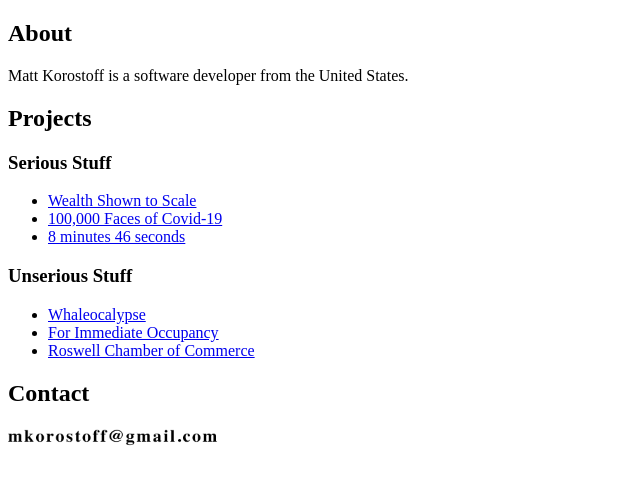
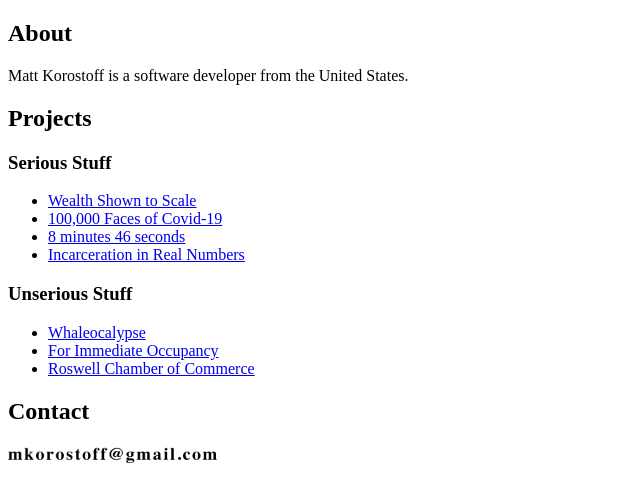
Before and after one commit to MKorostoff/mkorostoff.github.io, a plain HTML site: page index.html in a window 1280 px wide. Shown: the whole page, without its empty margins (0-640 px from the left). Drawn offline with Linux system fonts and the light colour scheme.

Commit message:
add mass incarceration

```diff
--- a/index.html
+++ b/index.html
@@ -24,6 +24,7 @@ Matt Korostoff is a software developer from the United States.
   <li><a href="https://mkorostoff.github.io/1-pixel-wealth/">Wealth Shown to Scale</a></li>
   <li><a href="https://mkorostoff.github.io/hundred-thousand-faces/">100,000 Faces of Covid-19</a></li>
   <li><a href="https://8m46s.com/">8 minutes 46 seconds</a></li>
+  <li><a href="https://mkorostoff.github.io/incarceration-in-real-numbers/">Incarceration in Real Numbers</a></li>
 </ul>
 
 <h3>Unserious Stuff</h3>
```
